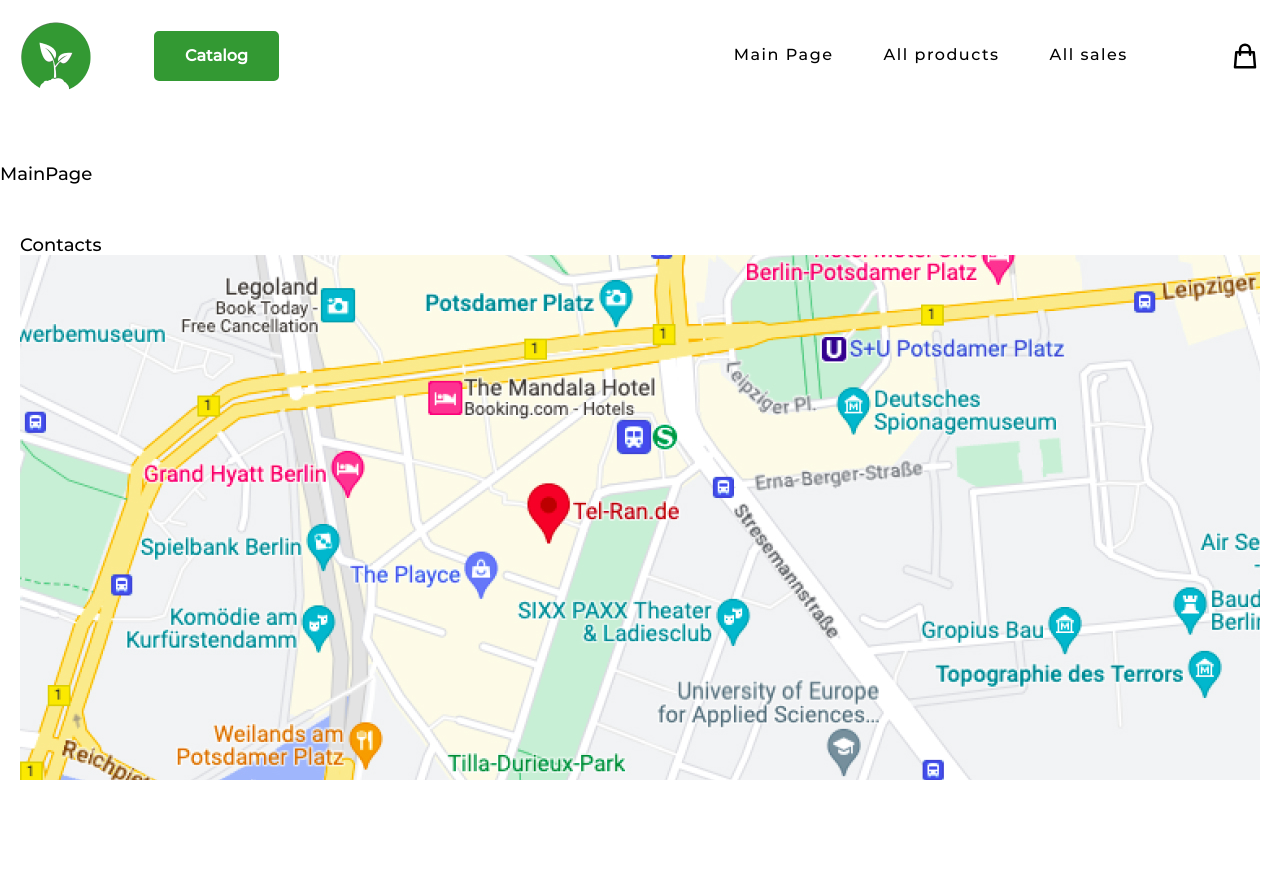
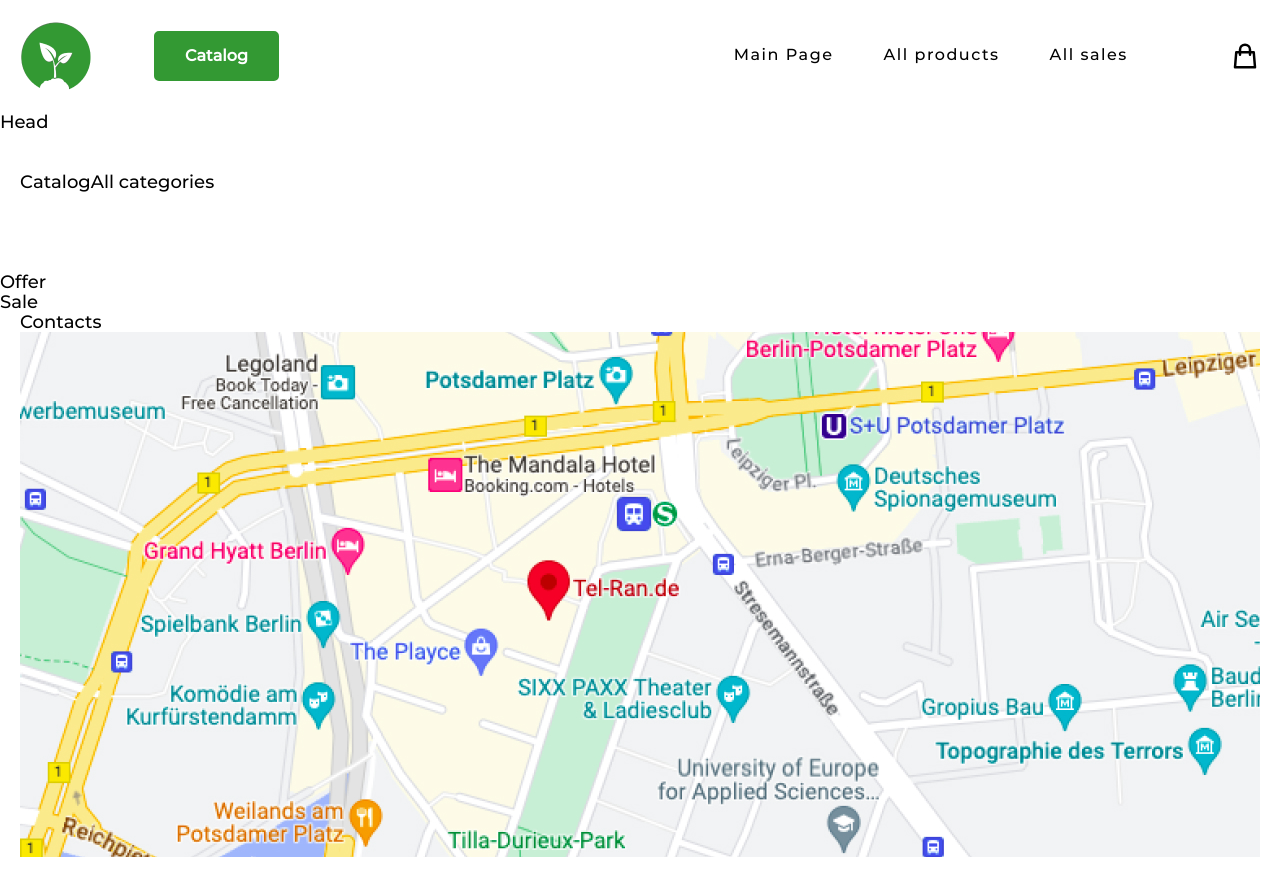
Before and after one commit to sl101/TEL-Ran-Diploma-project, a React (Create React App) app: page / in a window 1280 px wide. Before the commit the page ends 800 px from the top, so only its background shows below. Built offline with nearby package versions, Linux system fonts and the light colour scheme.

Commit message:
feat(burger)

```diff
--- a/src/components/Header/Header.js
+++ b/src/components/Header/Header.js
@@ -24,7 +24,7 @@
 							className={styles.btn_wrapper}
 							to="/categories"
 							onClick={toggleActive}
-							// tabindex="-1"
+							tabIndex="-1"
 						>
 							<Button text="Catalog" content="header_btn" />
 						</NavLink>
--- a/src/components/Header/Header.module.css
+++ b/src/components/Header/Header.module.css
@@ -38,12 +38,12 @@
 	height: 30px;
 
 	outline: none;
-	transition: color var(--hover-time) ease;
 }
 
 .cart_link svg {
 	width: 100%;
 	height: 100%;
+	transition: color var(--hover-time) ease;
 }
 
 @media (min-width: 762px) {
--- a/src/pages/MainPage/MainPage.jsx
+++ b/src/pages/MainPage/MainPage.jsx
@@ -1,5 +1,24 @@
+import { Head, Offer, Sale } from '../../components';
 import styles from './MainPage.module.css';
+import { NavLink } from 'react-router-dom';
 
 export const MainPage = () => {
-	return <div>MainPage</div>;
+	return (
+		<div>
+			<Head />
+			<section className={styles.catalog}>
+				<div className="container">
+					<div className={styles.catalog_top}>
+						<h2>Catalog</h2>
+						<NavLink>
+							<p>All categories </p>
+						</NavLink>
+					</div>
+					{}
+				</div>
+			</section>
+			<Offer />
+			<Sale />
+		</div>
+	);
 };
--- a/src/pages/MainPage/MainPage.module.css
+++ b/src/pages/MainPage/MainPage.module.css
@@ -0,0 +1,8 @@
+.catalog {
+	padding: 40px 0 80px;
+}
+
+.catalog_top {
+	display: flex;
+	align-items: center;
+}
```
